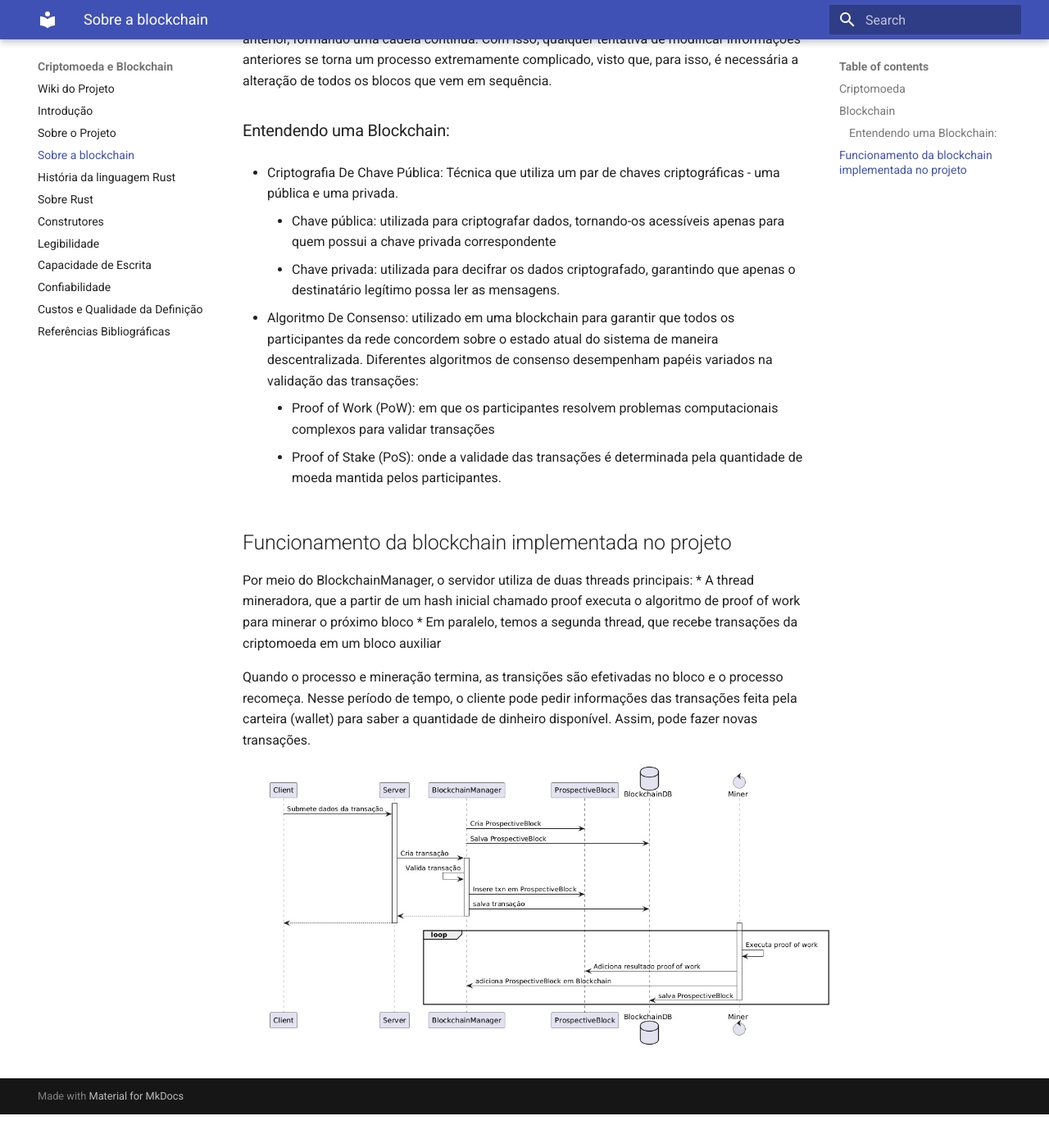
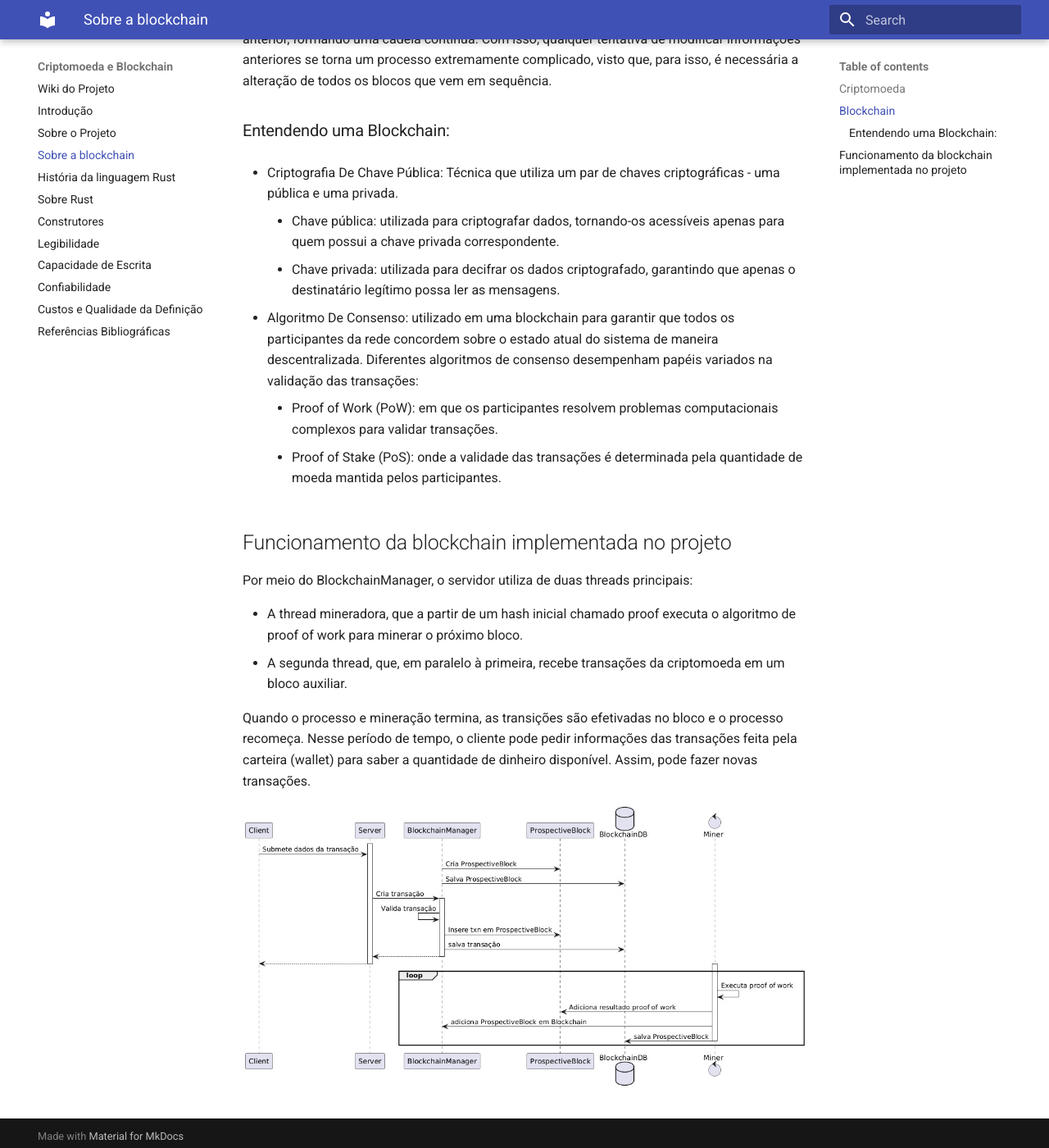
Before and after one commit to seraphritt/projeto_LP, an MkDocs documentation site: the page built from docs/1.2_sobreBlockchain.md, in a window 1280 px wide and 1400 px high, scrolled down 610 px. Shown: the whole window at 82% size. Built offline with MkDocs 1.6.1 and Material for MkDocs 9.7.7, drawn with Linux system fonts in a browser that asks for light colours; before the commit the page ends 1969 px from its top, so only the background shows below that.

Commit message:
Correção de imagens

```diff
--- a/docs/1.2_sobreBlockchain.md
+++ b/docs/1.2_sobreBlockchain.md
@@ -12,22 +12,23 @@ A blockchain é um registro público de todas as transações realizadas em uma
 ### Entendendo uma Blockchain:
 
 * Criptografia De Chave Pública: Técnica que utiliza um par de chaves criptográficas - uma pública e uma privada.
-    * Chave pública: utilizada para criptografar dados, tornando-os acessíveis apenas para quem possui a chave privada correspondente
+    * Chave pública: utilizada para criptografar dados, tornando-os acessíveis apenas para quem possui a chave privada correspondente.
     * Chave privada: utilizada para decifrar os dados criptografado, garantindo que apenas o destinatário legítimo possa ler as mensagens.
 
 
 * Algoritmo De Consenso: utilizado em uma blockchain para garantir que todos os participantes da rede concordem sobre o estado atual do sistema de maneira descentralizada. Diferentes algoritmos de consenso desempenham papéis variados na validação das transações:
-    * Proof of Work (PoW): em que os participantes resolvem problemas computacionais complexos para validar transações
+    * Proof of Work (PoW): em que os participantes resolvem problemas computacionais complexos para validar transações.
     * Proof of Stake (PoS): onde a validade das transações é determinada pela quantidade de moeda mantida pelos participantes.
 
 ## Funcionamento da blockchain implementada no projeto
 
 Por meio do BlockchainManager, o servidor utiliza de duas threads principais:
-* A thread mineradora, que a partir de um hash inicial chamado proof executa o algoritmo de proof of work para minerar o próximo bloco
-* Em paralelo, temos a segunda thread, que recebe transações da criptomoeda em um bloco auxiliar
+
+* A thread mineradora, que a partir de um hash inicial chamado proof executa o algoritmo de proof of work para minerar o próximo bloco.
+* A segunda thread, que, em paralelo à primeira, recebe transações da criptomoeda em um bloco auxiliar.
 
 Quando o processo e mineração termina, as transições são efetivadas no bloco e o processo recomeça. Nesse período de tempo, o cliente pode pedir informações das transações feita pela carteira (wallet) para saber a quantidade de dinheiro disponível. Assim, pode fazer novas transações.
 
 <p align="left">
-  <img style="border-radius: 1%; margin-left:30px" src="../images/blockchain.png" alt="Funcionamento da blockchain implementada no projeto" width="1000">
+  <img style="border-radius: 1%;" src="../images/blockchain.png" alt="Funcionamento da blockchain implementada no projeto" width="1000">
 </p>
```
